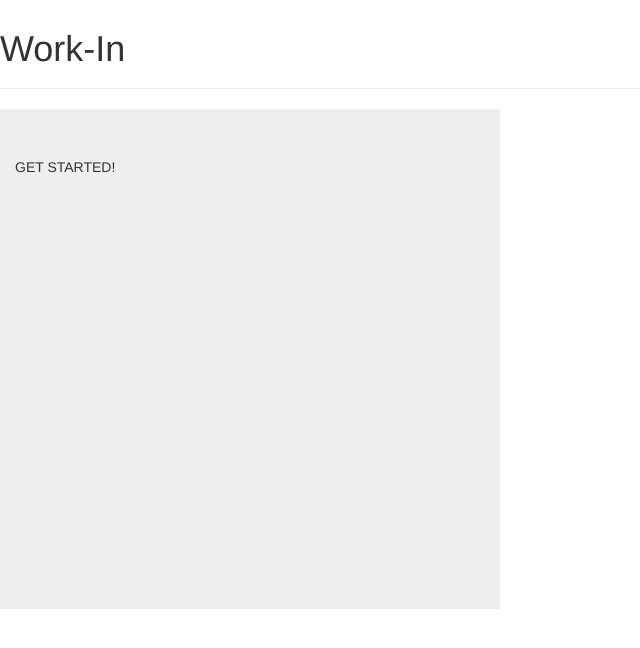
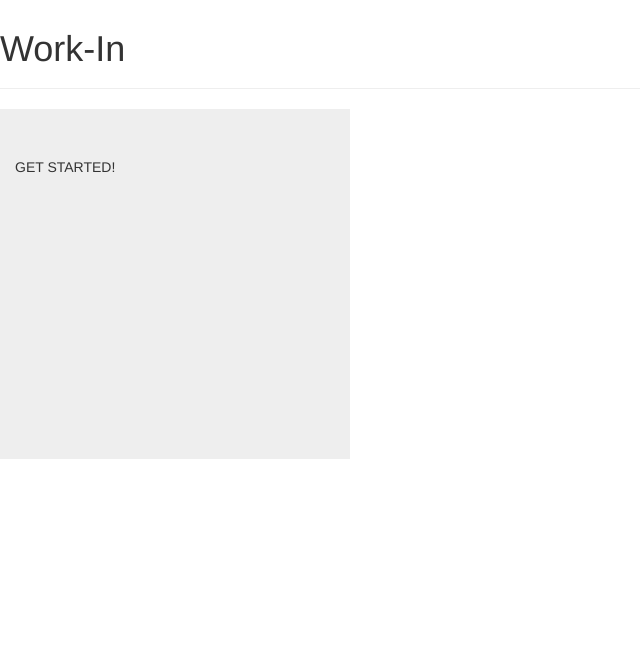
Before and after one commit to adis18-meet/personal_website, a PHP site: page / in a window 1280 px wide. Shown: the part 51-699 px from the top of the page, without its empty margins (0-640 px from the left). Run offline with PHP 8.4, Linux system fonts and the light colour scheme.

Commit message:
jumotron

```diff
--- a/about.html
+++ b/about.html
@@ -15,8 +15,9 @@
 	    <div class="navbar-header">
 	    </div>
 	    <ul class="nav navbar-nav">
-	   		<li><a href="about.html">ABOUT</a></li>
+
 	    	<li><a href="home.html">HOME</a></li>
+	    	<li><a href="about.html">ABOUT</a></li>
 	    	<li><a href="workouts.html">WORKOUTS</a></li>
 	    </ul>
 	</nav>
--- a/home.css
+++ b/home.css
@@ -3,6 +3,7 @@
   background-image:('getstarted.jpg') no-repeat center center;
   background-position: 0% 25%;
   background-repeat: no-repeat;
-  height: 500px;
-  width: 500px;
+  height: 350px;
+  width: 350px;
+  color: black;
 }
--- a/workouts.html
+++ b/workouts.html
@@ -16,7 +16,7 @@
 	    </div>
 	    <ul class="nav navbar-nav">
 	    	<li><a href="home.html">HOME</a></li>
-	    	<li class="active"><a href="workouts.html">WORKOUTS</a></li>
+	    	<li><a href="workouts.html">WORKOUTS</a></li>
 	    	<li><a href="about.html">ABOUT</a></li>
 	    </ul>
 	</nav>
```
